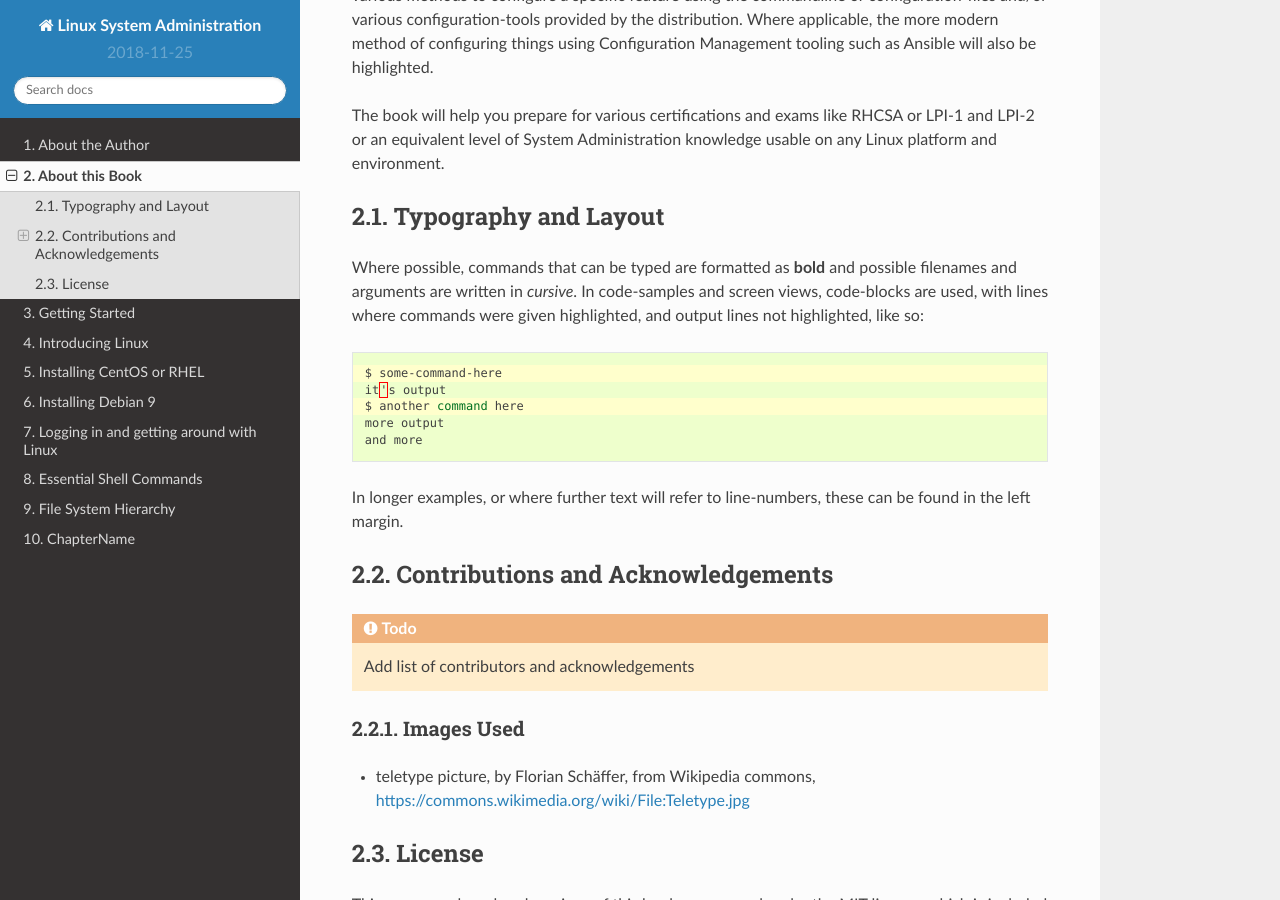
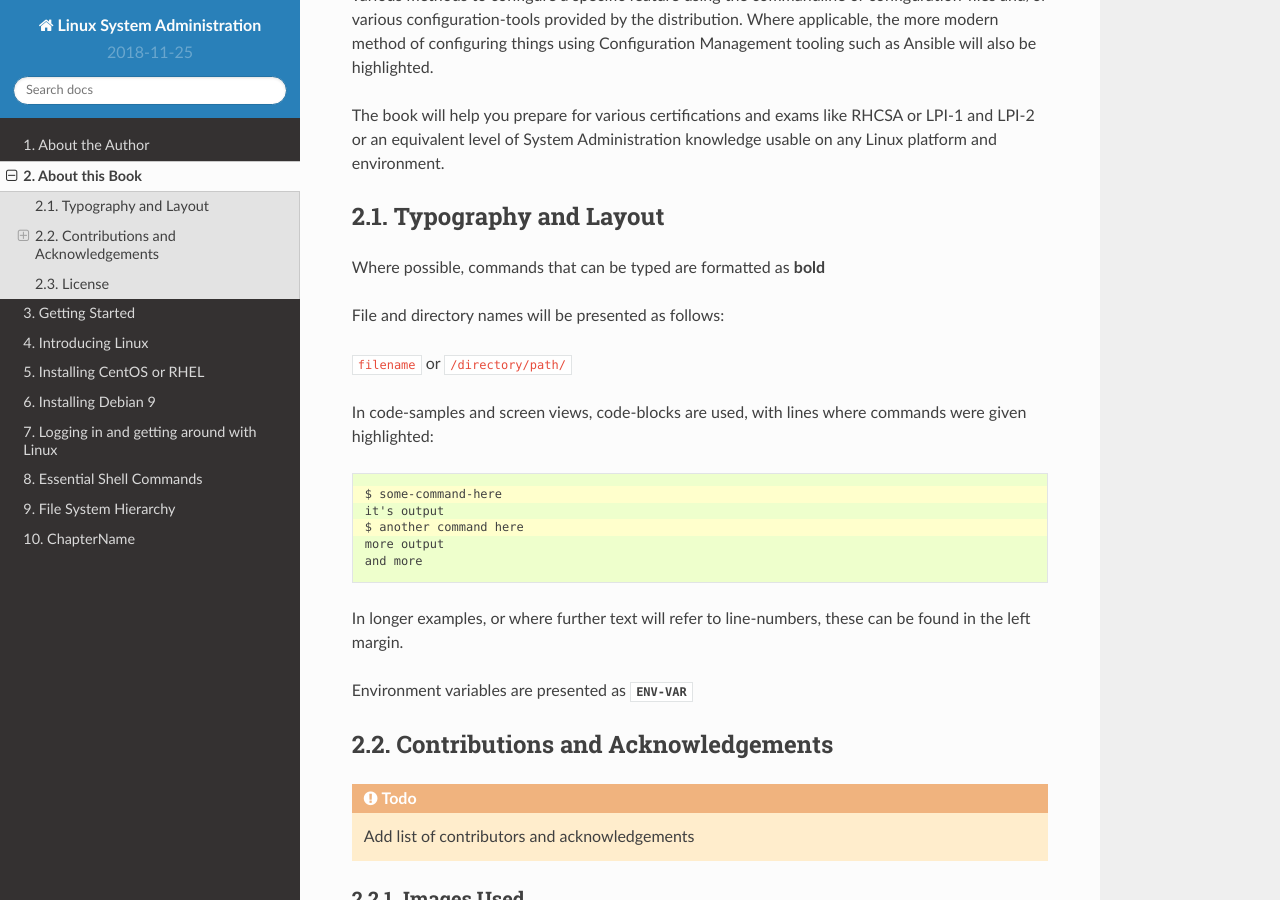
Before and after one commit to sigio/sysadminbook, a Sphinx documentation site: the page built from source/aboutbook.rst, in a window 1280 px wide and 900 px high, scrolled down 488 px. Built offline with Sphinx 7.4.7 and the Read the Docs theme 2.0.0, drawn with Linux system fonts in a browser that asks for light colours.

Commit message:
Markup files, paths, env-vars and abbreviations

```diff
--- a/source/aboutbook.rst
+++ b/source/aboutbook.rst
@@ -17,12 +17,15 @@ The book will help you prepare for various certifications and exams like RHCSA o
 Typography and Layout
 ---------------------
 
-Where possible, commands that can be typed are formatted as **bold** and possible
-filenames and arguments are written in *cursive*. In code-samples and screen views,
-code-blocks are used, with lines where commands were given highlighted, and output lines
-not highlighted, like so:
+Where possible, commands that can be typed are formatted as **bold**
 
-.. code-block:: bash
+File and directory names will be presented as follows:
+
+:file:`filename` or :file:`/directory/path/`
+
+In code-samples and screen views, code-blocks are used, with lines where commands were given highlighted:
+
+.. code-block:: none
   :emphasize-lines: 1,3
 
   $ some-command-here
@@ -33,6 +36,8 @@ not highlighted, like so:
 
 In longer examples, or where further text will refer to line-numbers, these can be found
 in the left margin.
+
+Environment variables are presented as :envvar:`ENV-VAR`
 
 
 Contributions and Acknowledgements
```
Also changed, not shown: source/essentialcommands.rst (+4 -4 lines), source/filesystemtree.rst (+18 -18 lines), source/installingcentos.rst (+6 -6 lines), source/loggingingettingaround.rst (+22 -17 lines), source/installingdebian.rst (line endings or trailing spaces).
